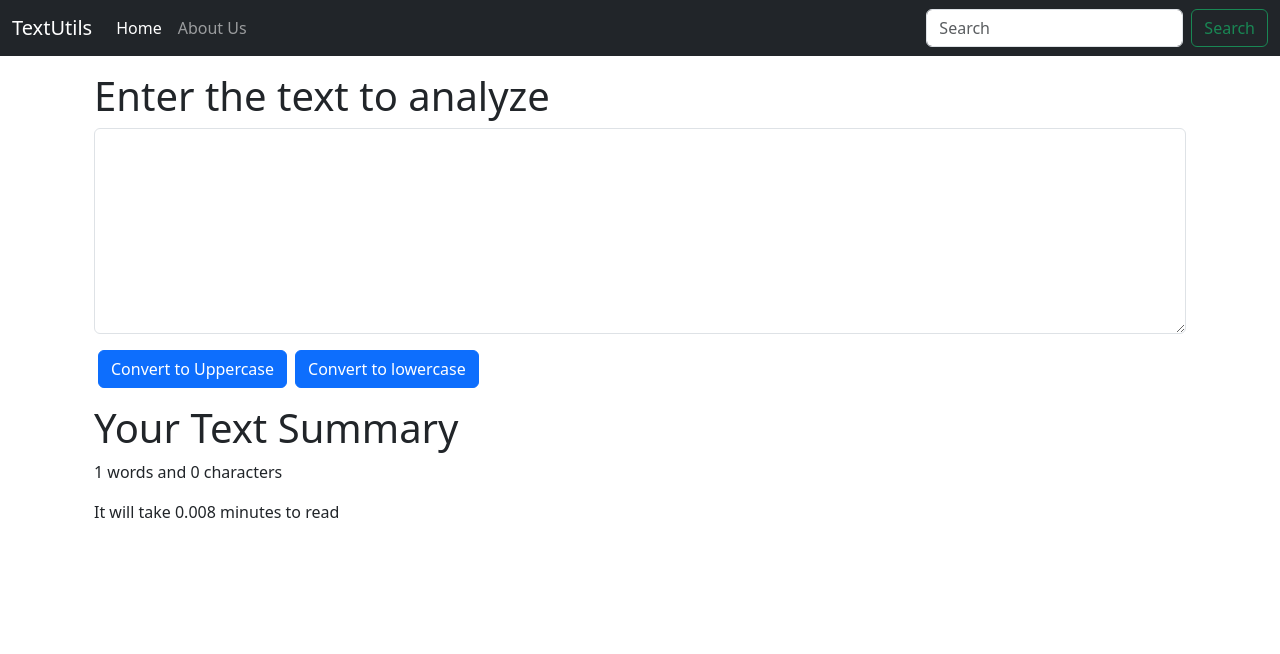
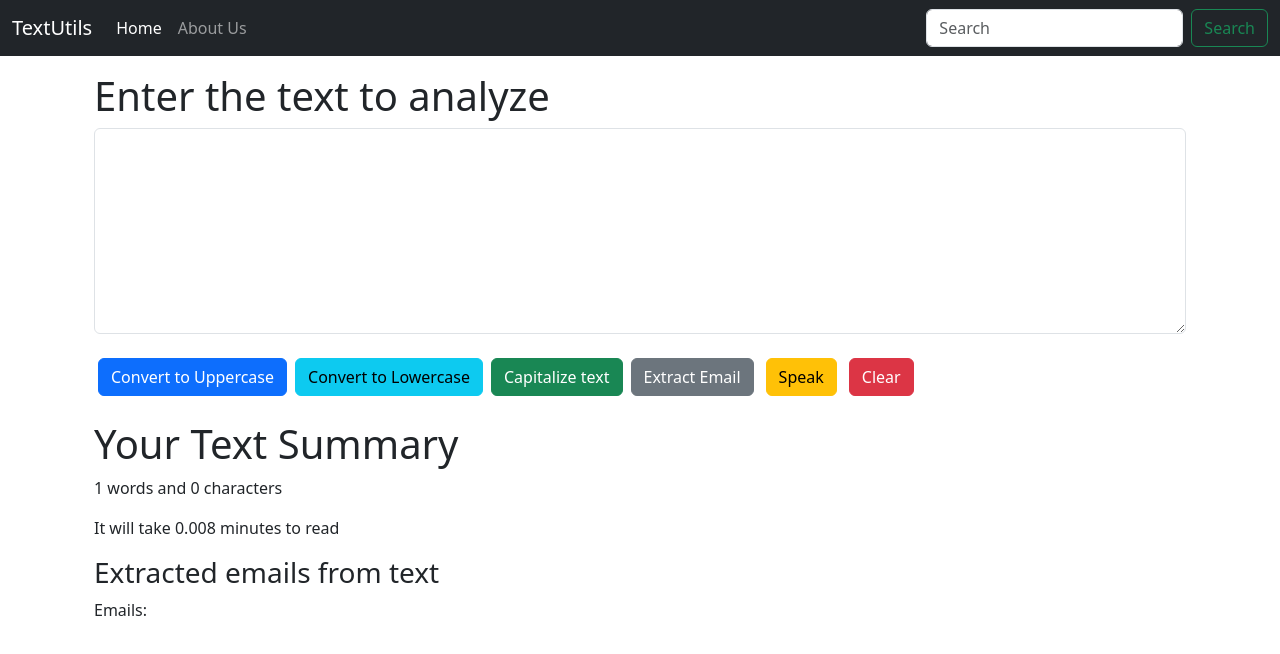
Before and after one commit to HasanNafi/React-word-count-and-text-changing-app, a React (Create React App) app: page / in a window 1280 px wide. Shown: the top 654 px of the page. Built offline with nearby package versions, Linux system fonts and the light colour scheme.

Commit message:
added 3 more buttons and fixed textarea bug

```diff
--- a/package.json
+++ b/package.json
@@ -6,6 +6,7 @@
     "@testing-library/jest-dom": "^5.16.5",
     "@testing-library/react": "^13.4.0",
     "@testing-library/user-event": "^13.5.0",
+    "email-extractor": "^0.2.9",
     "react": "^18.2.0",
     "react-dom": "^18.2.0",
     "react-scripts": "5.0.1",
--- a/src/components/TextForms.js
+++ b/src/components/TextForms.js
@@ -13,10 +13,27 @@ export default function TextForms(props) {
     }
 
     const handleLowClick =()=>{
-      // console.log("Uppercase is clicked" + text)
       let newText =text.toLowerCase();
       setText(newText)
-  }
+    }
+    const handleCapitalizeClick =()=>{
+      let newText =text.toLowerCase().split(' ').map((word) => word.charAt(0).toUpperCase() + word.slice(1)).join(' ');
+      // let newText =text.charAt(0).toUpperCase() + text.slice(1).toLowerCase();
+      setText(newText)
+    }
+    const handleClear =()=>{
+      let newText ="";
+      setText(newText)
+    }
+    const handleEmailExtract =()=>{
+      let matchedEmails= text.match(/([a-zA-Z0-9._-]+@[a-zA-Z0-9._-]+\.[a-zA-Z0-9_-]+)/gi);
+      document.getElementById("email").innerHTML = matchedEmails
+
+    }
+    const speak = () => {
+      let msg = new SpeechSynthesisUtterance(text);
+      window.speechSynthesis.speak(msg);
+    }
 
     const handleOnChange =(event)=>{
         // console.log("Handle Onchange")
@@ -37,7 +54,11 @@ export default function TextForms(props) {
         <textarea className="form-control" id="myBox"  onChange={handleOnChange} value={text} rows="8"></textarea>
       </div>
       <button className="btn btn-primary mx-1" onClick={handleUpClick}>Convert to Uppercase  </button>
-      <button className="btn btn-primary mx-1" onClick={handleLowClick}>Convert to lowercase</button>
+      <button className="btn btn-info mx-1" onClick={handleLowClick}>Convert to Lowercase</button>
+      <button className="btn btn-success mx-1" onClick={handleCapitalizeClick}>Capitalize text</button>
+      <button className="btn btn-secondary mx-1" onClick={handleEmailExtract}>Extract Email</button>
+      <button type="submit" onClick={speak} className="btn btn-warning mx-2 my-2">Speak</button>
+      <button className="btn btn-danger mx-1" onClick={handleClear}>Clear</button>
     </div>
 
     <div className="container my-3">
@@ -45,6 +66,11 @@ export default function TextForms(props) {
       <p>{text.split(" ").length} words and {text.length} characters</p>
       <p>It will take {0.008 * text.split(" ").length} minutes to read</p>
     </div>
+
+    <div className="container my-3">
+      <h3>Extracted emails from text</h3>
+      <p>Emails: <span id="email"></span></p>
+    </div>
     </>
   );
 }
```
Also changed, not shown: 1 other file (tests, documents, lock files or other folders).
